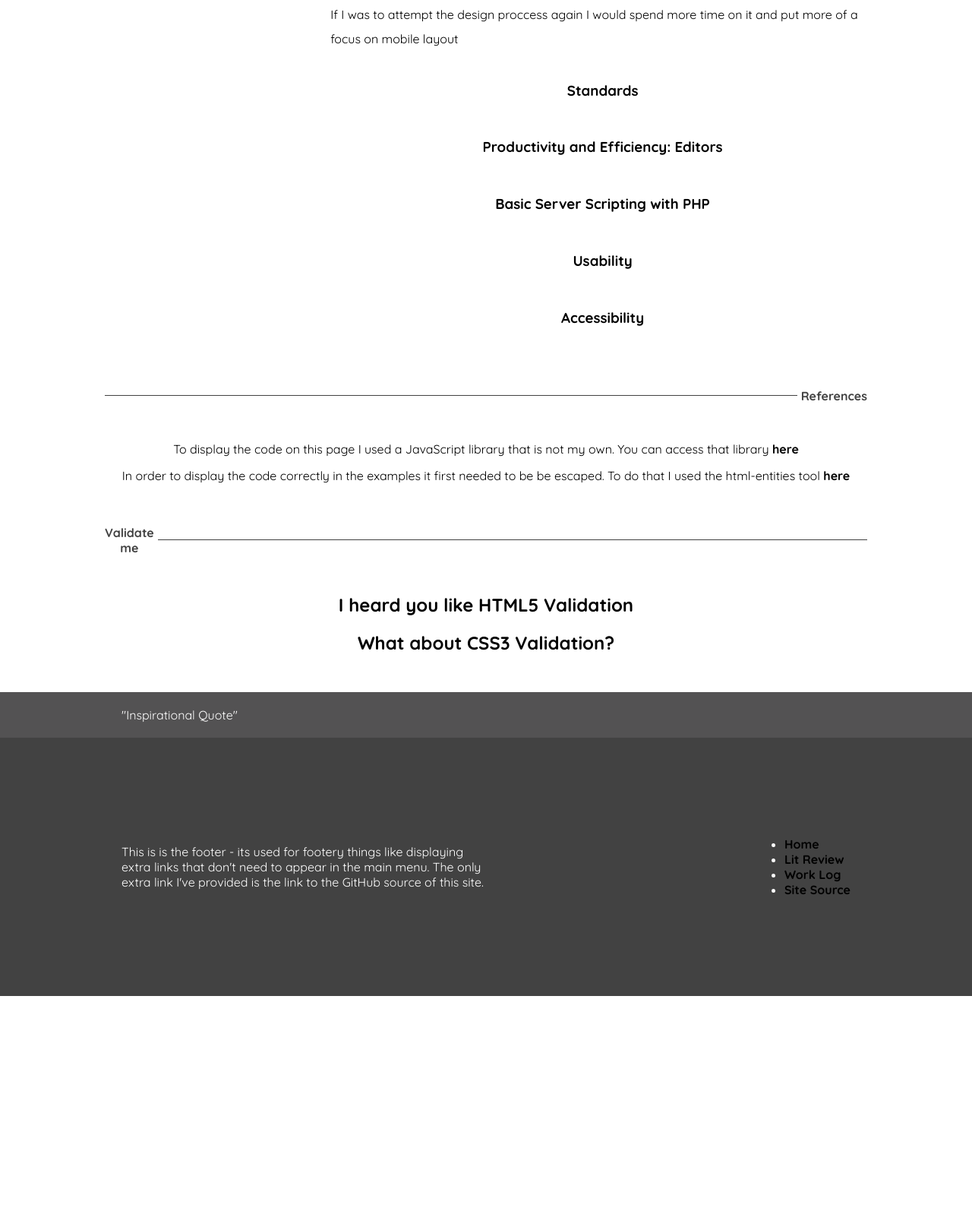
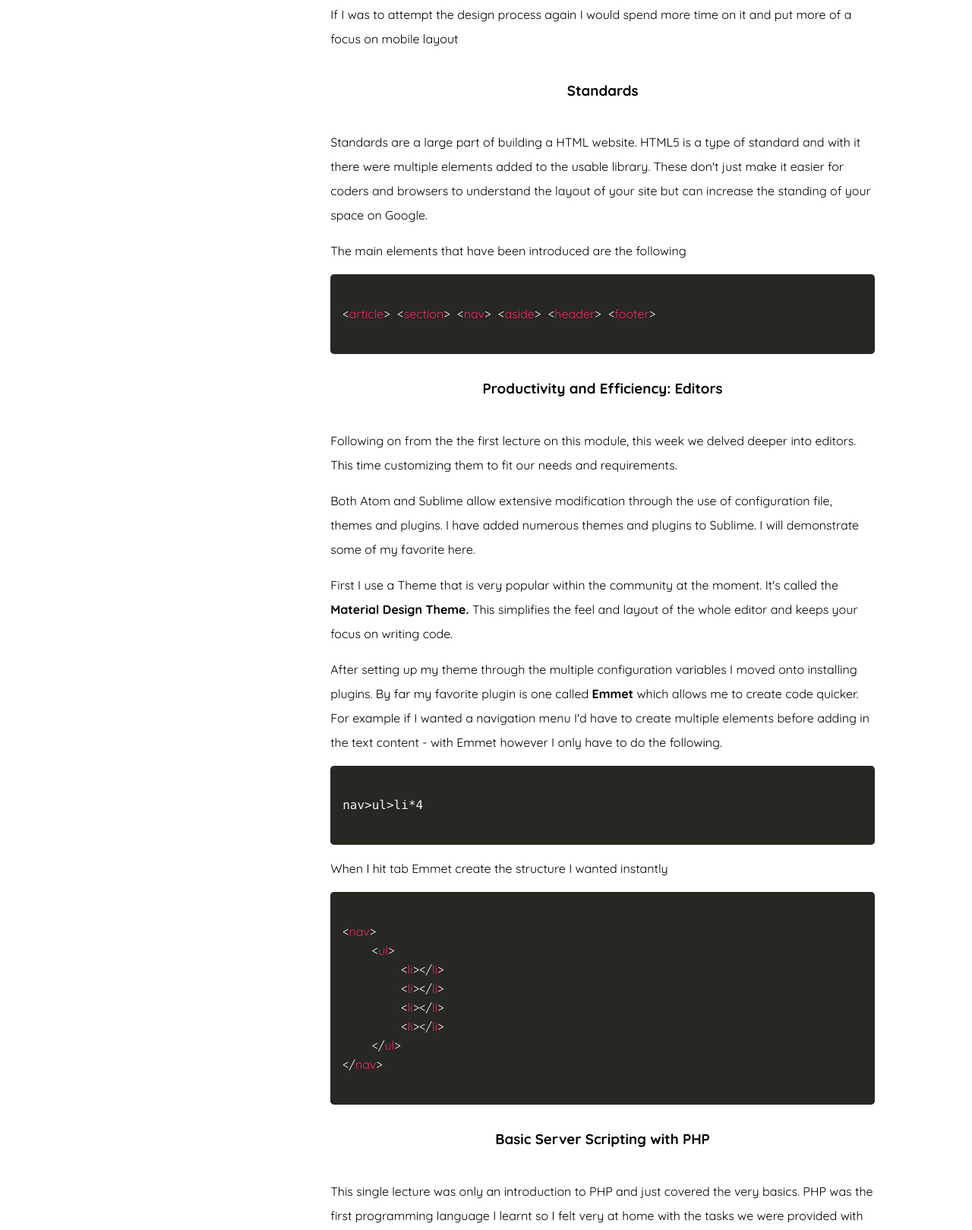
Before and after one commit to cool-stuff-enterprises/UOP-WebF1-Coursework-Site, a plain HTML site: page work-log.html in a window 1280 px wide. Shown: the part 7160-8779 px from the top of the page at 76% size. Before the commit the page ends 8471 px from the top, so only its background shows below. Drawn offline with Linux system fonts and the light colour scheme.

Commit message:
Add more content to Work Log

```diff
--- a/work-log.html
+++ b/work-log.html
@@ -222,7 +222,7 @@ div.demo{
 					<h3>Design</h3>
 					<p>Any good website will require a design before any actual content can be created. Design doesn't just include how something works questions like: Who is your client? What is the purpose of the site? Who is the target audience? Who is the competition? should be asked. </p>
 
-					<p>As part of the design proccess for this very site I went through those questions, sketched out multiple designs and settled on one which I transferred over to photoshop.</p>
+					<p>As part of the design process for this very site I went through those questions, sketched out multiple designs and settled on one which I transferred over to photoshop.</p>
 					<div class="photoshop">
 						<img src="images/design/home.jpg" alt="Index PSD Design">
 						<img src="images/design/litreview.jpg" alt="Litreview PSD Design">
@@ -230,19 +230,53 @@ div.demo{
 
 					<p>From the photoshop to this site things have changed very slightly. This shows that my design was not as complete as it could have been - even so having an idea of the direction I was heading in when coding made things much quicker and more fluid.</p>
 
-					<p>If I was to attempt the design proccess again I would spend more time on it and put more of a focus on mobile layout</p>
+					<p>If I was to attempt the design process again I would spend more time on it and put more of a focus on mobile layout</p>
 				</article>
 
 				<article id="standards">
 					<h3>Standards</h3>
+					<p>Standards are a large part of building a HTML website. HTML5 is a type of standard and with it there were multiple elements added to the usable library. These don't just make it easier for coders and browsers to understand the layout of your site but can increase the standing of your space on Google.</p>
+
+					<p>The main elements that have been introduced are the following</p>
+
+					<pre><code class="language-html">
+&#x3C;article&#x3E; &#x3C;section&#x3E; &#x3C;nav&#x3E; &#x3C;aside&#x3E; &#x3C;header&#x3E; &#x3C;footer&#x3E;
+					</code></pre>
 				</article>
 
 				<article id="editors">
 					<h3>Productivity and Efficiency: Editors</h3>
+					<p>Following on from the the first lecture on this module, this week we delved deeper into editors. This time customizing them to fit our needs and requirements.</p>
+
+					<p>Both Atom and Sublime allow extensive modification through the use of configuration file, themes and plugins. I have added numerous themes and plugins to Sublime. I will demonstrate some of my favorite here. </p>
+
+					<p>First I use a Theme that is very popular within the community at the moment. It's called the <a href="https://equinusocio.github.io/material-theme/">Material Design Theme.</a> This simplifies the feel and layout of the whole editor and keeps your focus on writing code.</p>
+
+					<p>After setting up my theme through the multiple configuration variables I moved onto installing plugins. By far my favorite plugin is one called <a href="https://packagecontrol.io/packages/Emmet">Emmet</a> which allows me to create code quicker. For example if I wanted a navigation menu I'd have to create multiple elements before adding in the text content - with Emmet however I only have to do the following. </p>
+					<pre><code class="language-html">
+nav&#x3E;ul&#x3E;li*4
+					</code></pre>
+
+					<p>When I hit tab Emmet create the structure I wanted instantly</p>
+					<pre><code class="language-html">
+&#x3C;nav&#x3E;
+&#x9;&#x3C;ul&#x3E;
+&#x9;&#x9;&#x3C;li&#x3E;&#x3C;/li&#x3E;
+&#x9;&#x9;&#x3C;li&#x3E;&#x3C;/li&#x3E;
+&#x9;&#x9;&#x3C;li&#x3E;&#x3C;/li&#x3E;
+&#x9;&#x9;&#x3C;li&#x3E;&#x3C;/li&#x3E;
+&#x9;&#x3C;/ul&#x3E;
+&#x3C;/nav&#x3E;
+					</code></pre>
+
+				</article>
+
 				</article>
 
 				<article id="php">
 					<h3>Basic Server Scripting with PHP</h3>
+
+					<p>This single lecture was only an introduction to PHP and just covered the very basics. PHP was the first programming language I learnt so I felt very at home with the tasks we were provided with</p>
 				</article>
 
 				<article id="usablity">
```
